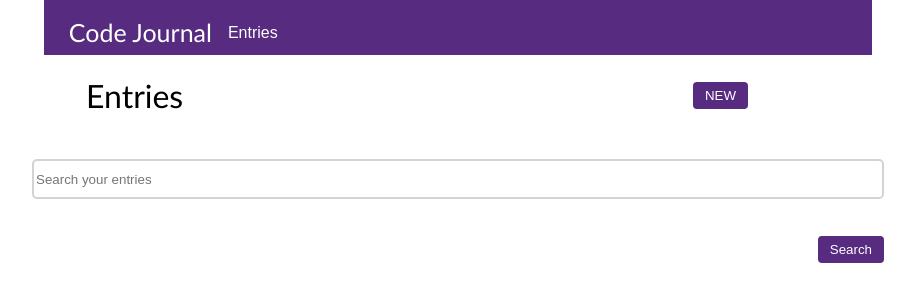
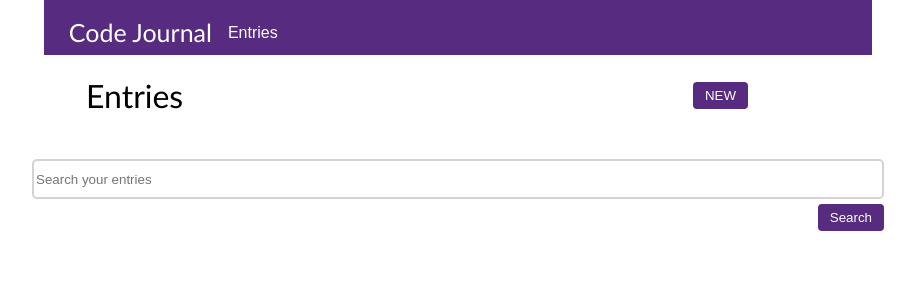
Before and after one commit to David-Gonzalez11/code-journal, a website: page index.html in a window 1280 px wide. Shown: the whole page, without its empty margins (182-1097 px from the left). Drawn offline with Linux system fonts and the light colour scheme.

Commit message:
Made styling to css

```diff
--- a/css/styles.css
+++ b/css/styles.css
@@ -201,3 +201,8 @@ h6 {
   font-size: x-large;
   border: none;
 }
+
+.search {
+  position: relative;
+  bottom: 2rem;
+}
```
